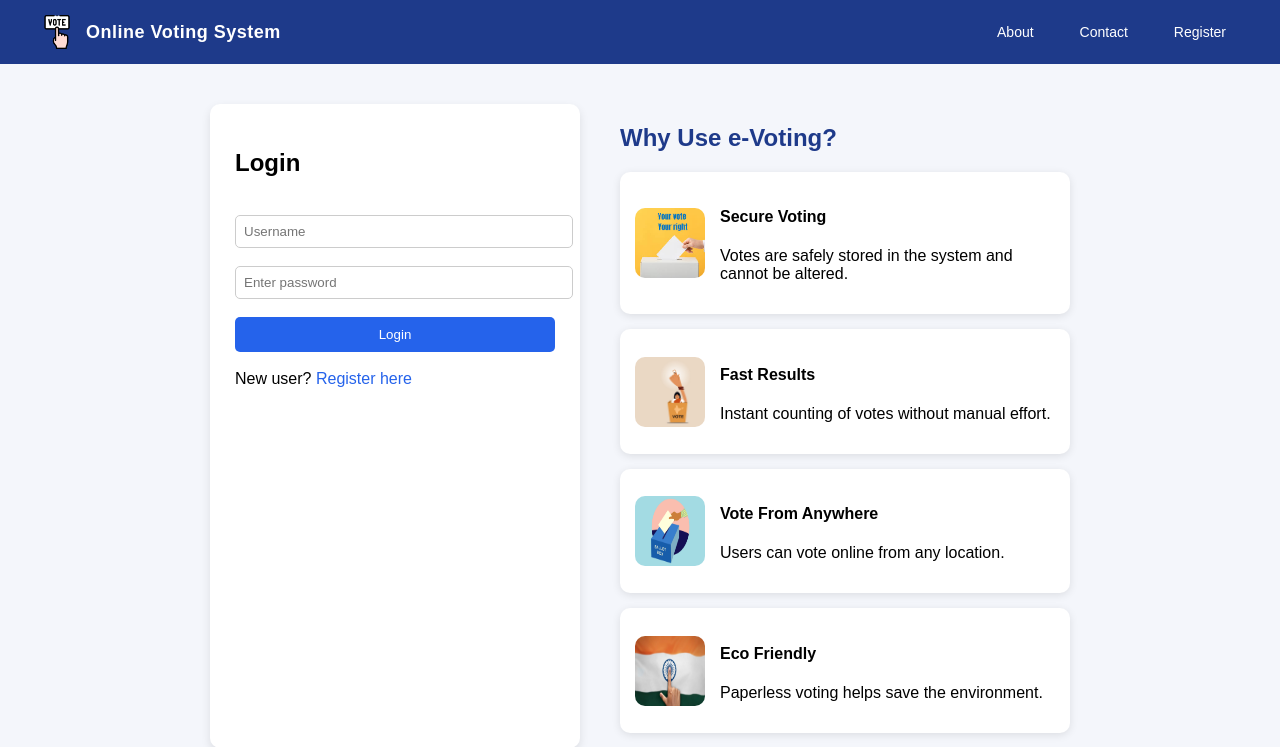
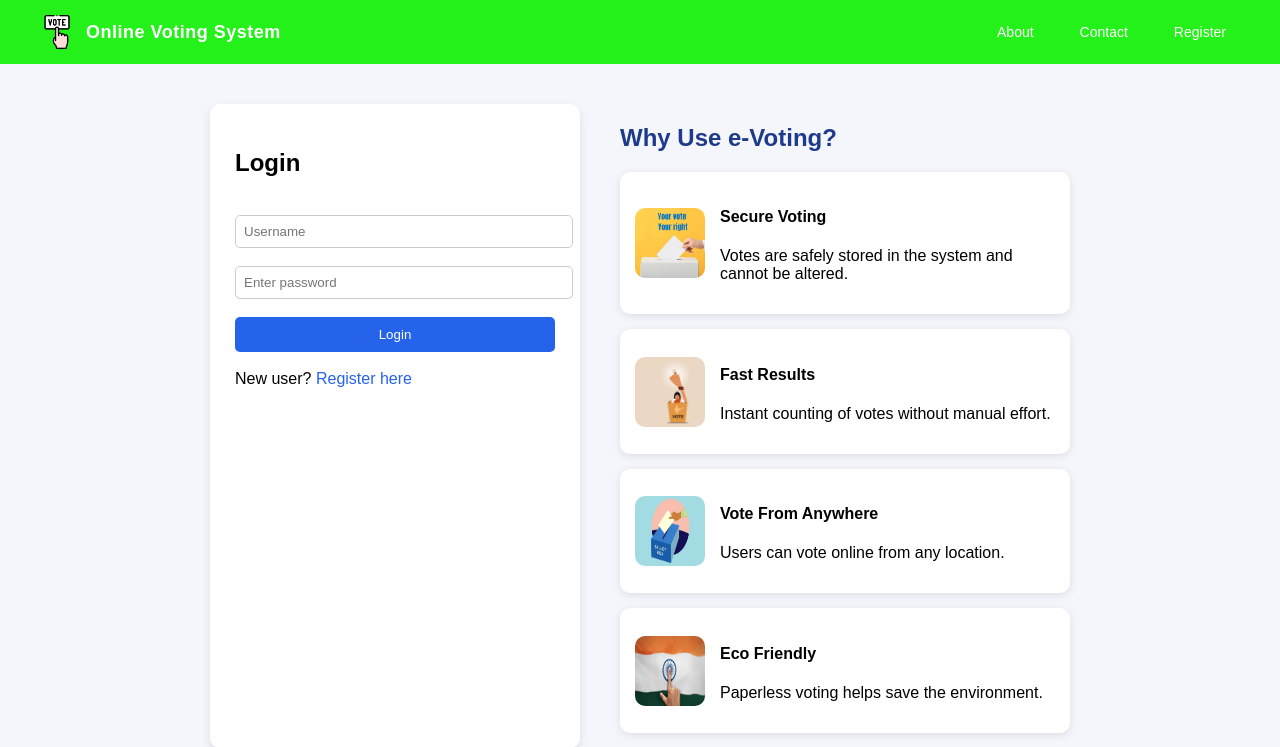
Before and after one commit to r1pamb1swas/online-voting, a PHP site: page / in a window 1280 px wide. Shown: the top 747 px of the page. Run offline with PHP 8.4, Linux system fonts and the light colour scheme.

Commit message:
color change

```diff
--- a/css/stylesheet.css
+++ b/css/stylesheet.css
@@ -11,7 +11,7 @@ body{
 /* ---------- HEADER ---------- */
 
 #headersection{
-    background-color: #1e90ff;
+    background-color: #a87b34;
     color: white;
     padding: 20px;
 }
--- a/index.html
+++ b/index.html
@@ -18,7 +18,7 @@ body{
 /* ===== NAVBAR ===== */
 
 .navbar{
-    background:#1e3a8a;
+    background:#25f11a;
     height:64px;
     padding:0 40px;
     display:flex;
```
